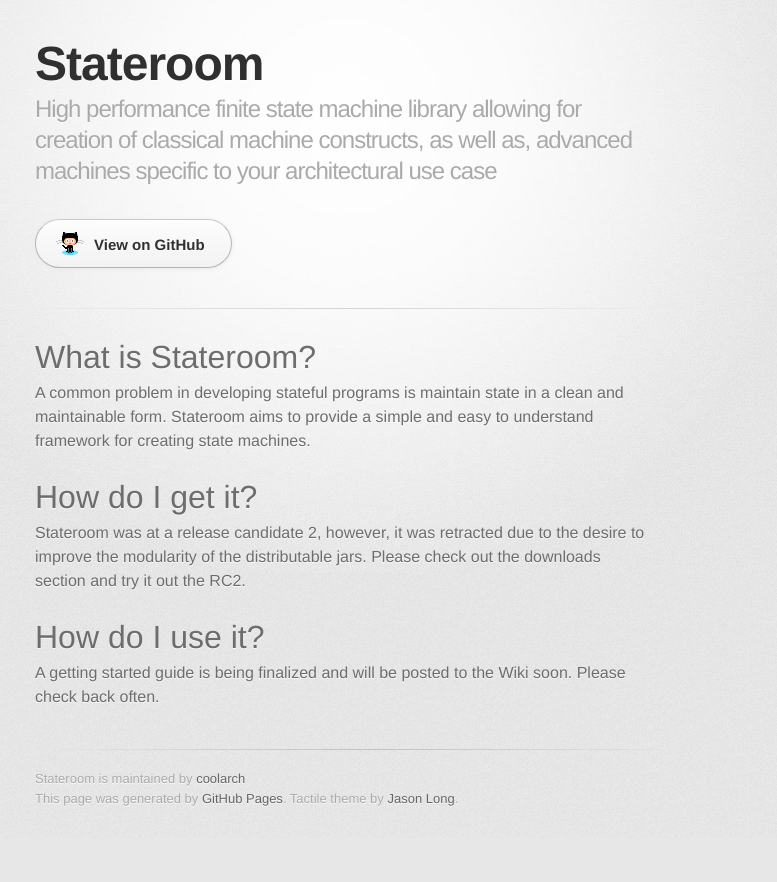
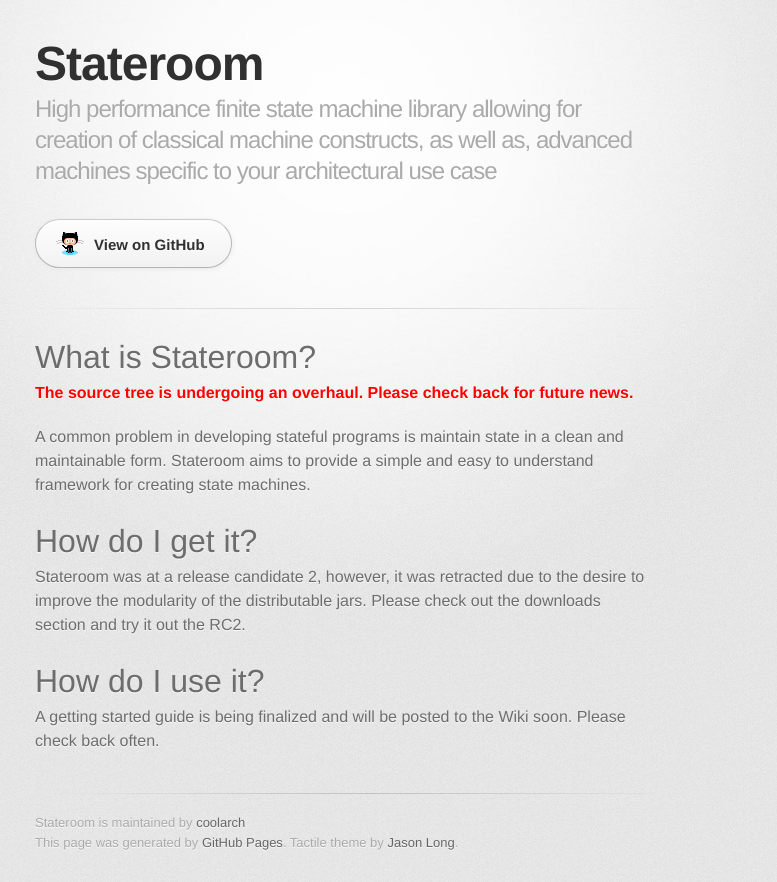
Before and after one commit to coolarch/stateroom, a plain HTML site: page index.html in a window 1280 px wide. Shown: the whole page, without its empty margins (295-1072 px from the left). Before the commit the page ends 838 px from the top, so only its background shows below. Drawn offline with Linux system fonts and the light colour scheme; a web font is replaced by a local one.

Commit message:
Added disclaimer

```diff
--- a/index.html
+++ b/index.html
@@ -32,6 +32,10 @@
           <h1>
 <a id="what-is-stateroom" class="anchor" href="#what-is-stateroom" aria-hidden="true"><span class="octicon octicon-link"></span></a>What is Stateroom?</h1>
 
+<p style="color: red; font-weight: bold;">
+  The source tree is undergoing an overhaul.  Please check back for future news.
+</p>
+
 <p>A common problem in developing stateful programs is maintain state in a clean and maintainable form. Stateroom aims to provide a simple and easy to understand framework for creating state machines.</p>
 
 <h1>
```
